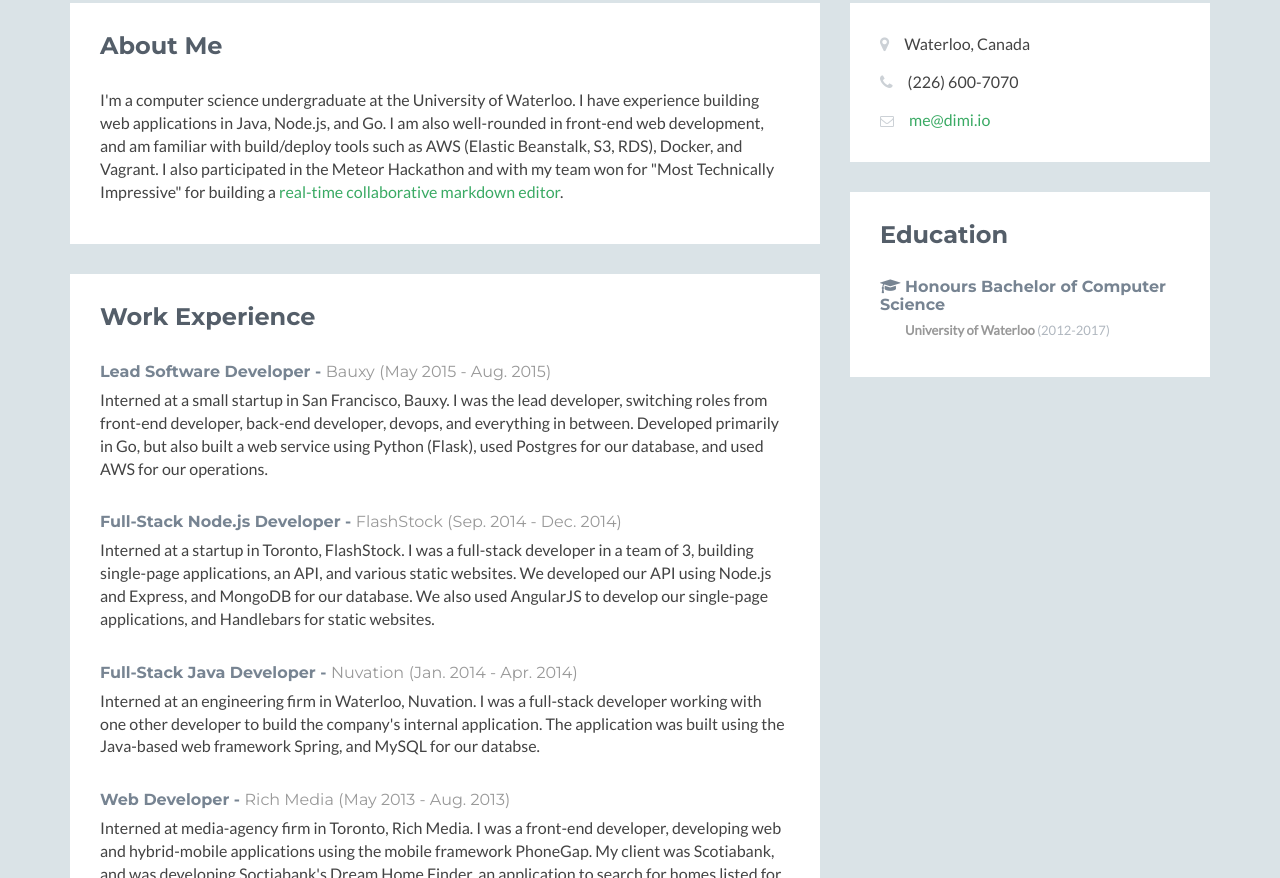
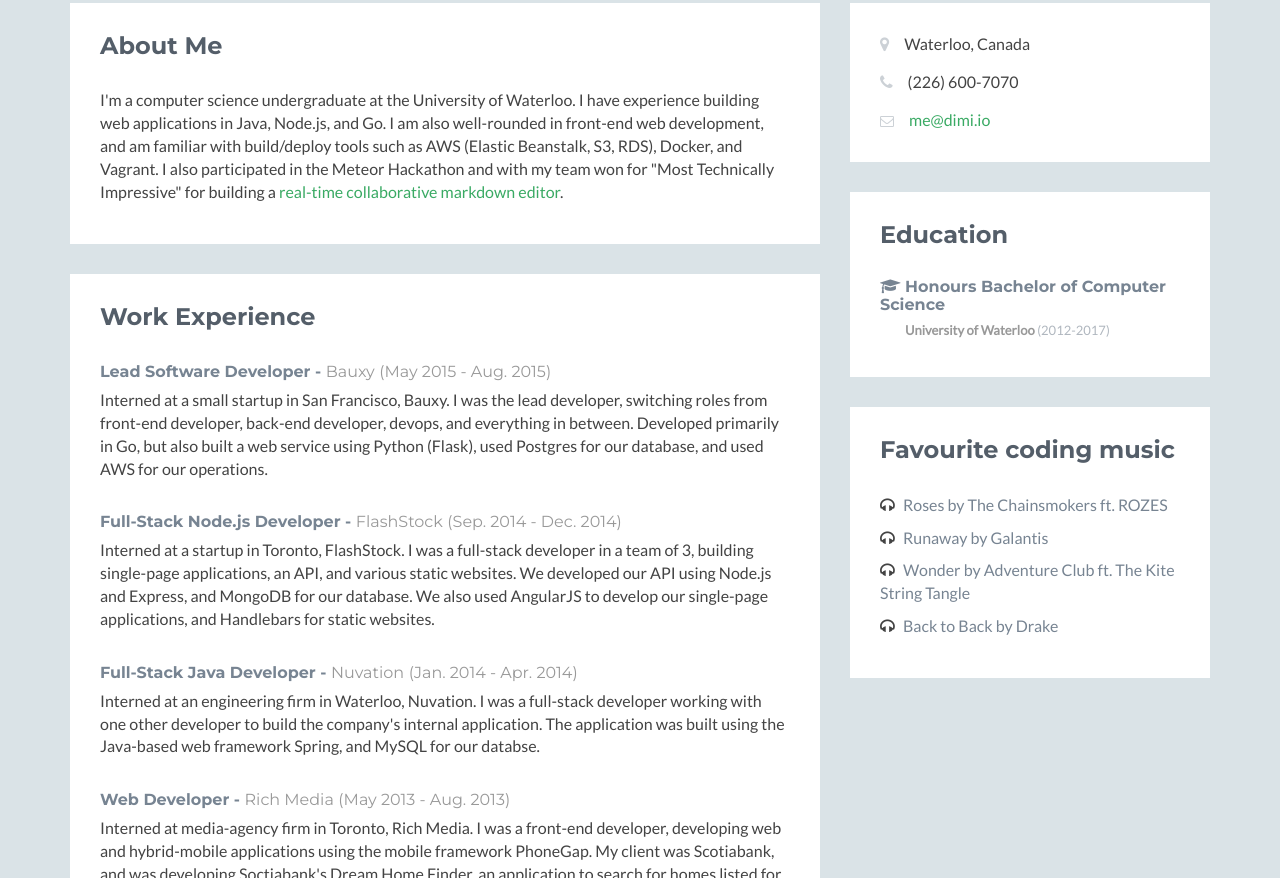
Before and after one commit to dimitriwalters/dimitriwalters.github.io, a plain HTML site: page index.html in a window 1280 px wide. Shown: the part 307-1185 px from the top of the page. Drawn offline with Linux system fonts and the light colour scheme; no server answers; a script that the page names is missing.

Commit message:
Add coding music section

```diff
--- a/index.html
+++ b/index.html
@@ -122,6 +122,20 @@
                         </div><!--//content-->
                     </div><!--//section-inner-->
                 </aside><!--//section-->
+
+                <aside class="list music aside section">
+                    <div class="section-inner">
+                        <h2 class="heading">Favourite coding music</h2>
+                        <div class="content">
+                            <ul class="list-unstyled">
+                                <li><i class="fa fa-headphones"></i> <a href="https://www.youtube.com/watch?v=FyASdjZE0R0">Roses by The Chainsmokers ft. ROZES</a></li>
+                                <li><i class="fa fa-headphones"></i> <a href="https://www.youtube.com/watch?v=szj59j0hz_4">Runaway by Galantis</a></li>
+                                <li><i class="fa fa-headphones"></i> <a href="https://www.youtube.com/watch?v=WinkoZiOYQc">Wonder by Adventure Club ft. The Kite String Tangle</a></li>
+                                <li><i class="fa fa-headphones"></i> <a href="https://www.youtube.com/watch?v=ztSxjV322Os">Back to Back by Drake</a></li>
+                            </ul>
+                        </div><!--//content-->
+                    </div><!--//section-inner-->
+                </aside><!--//section-->
             </div><!--//secondary-->
         </div><!--//row-->
     </div><!--//masonry-->
```
